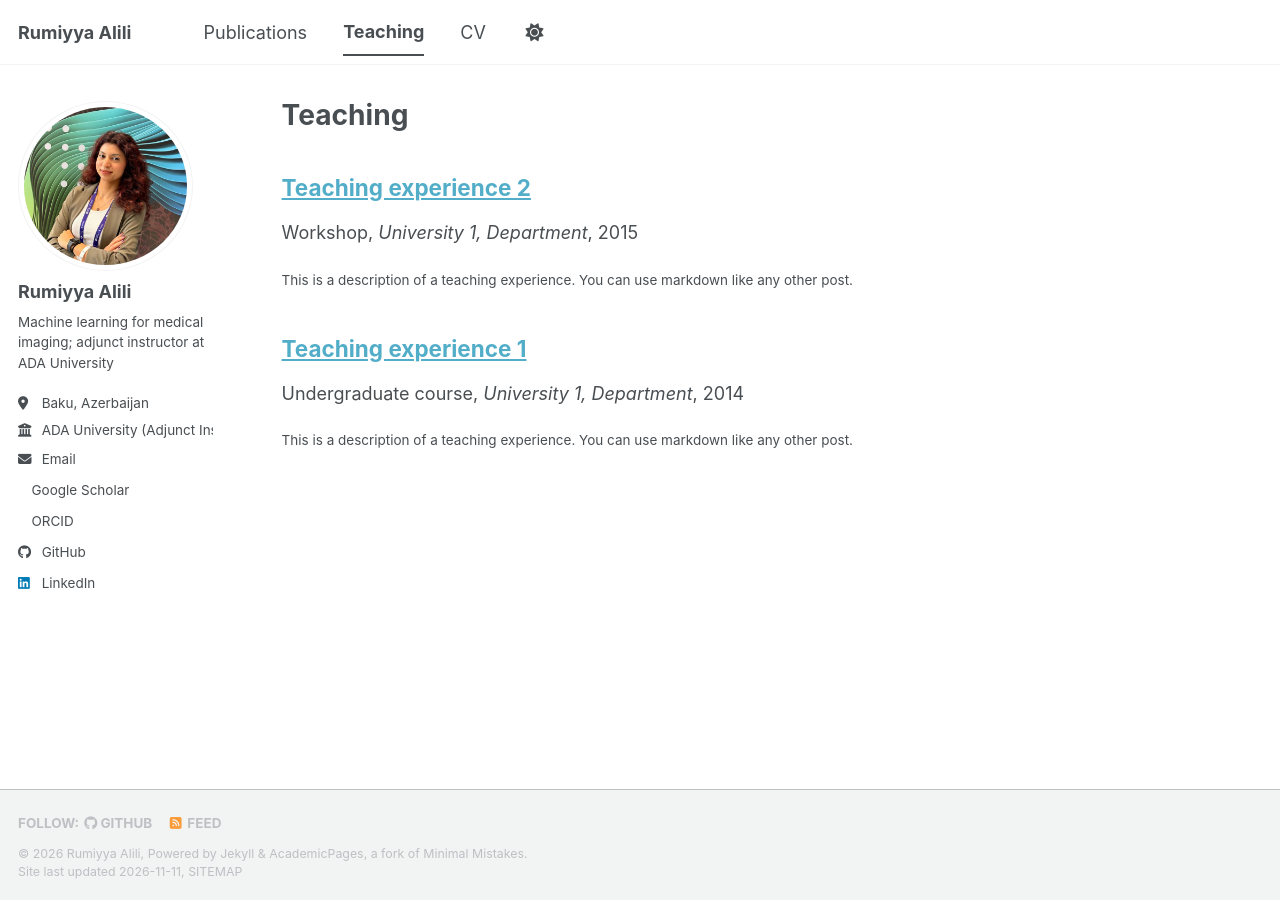
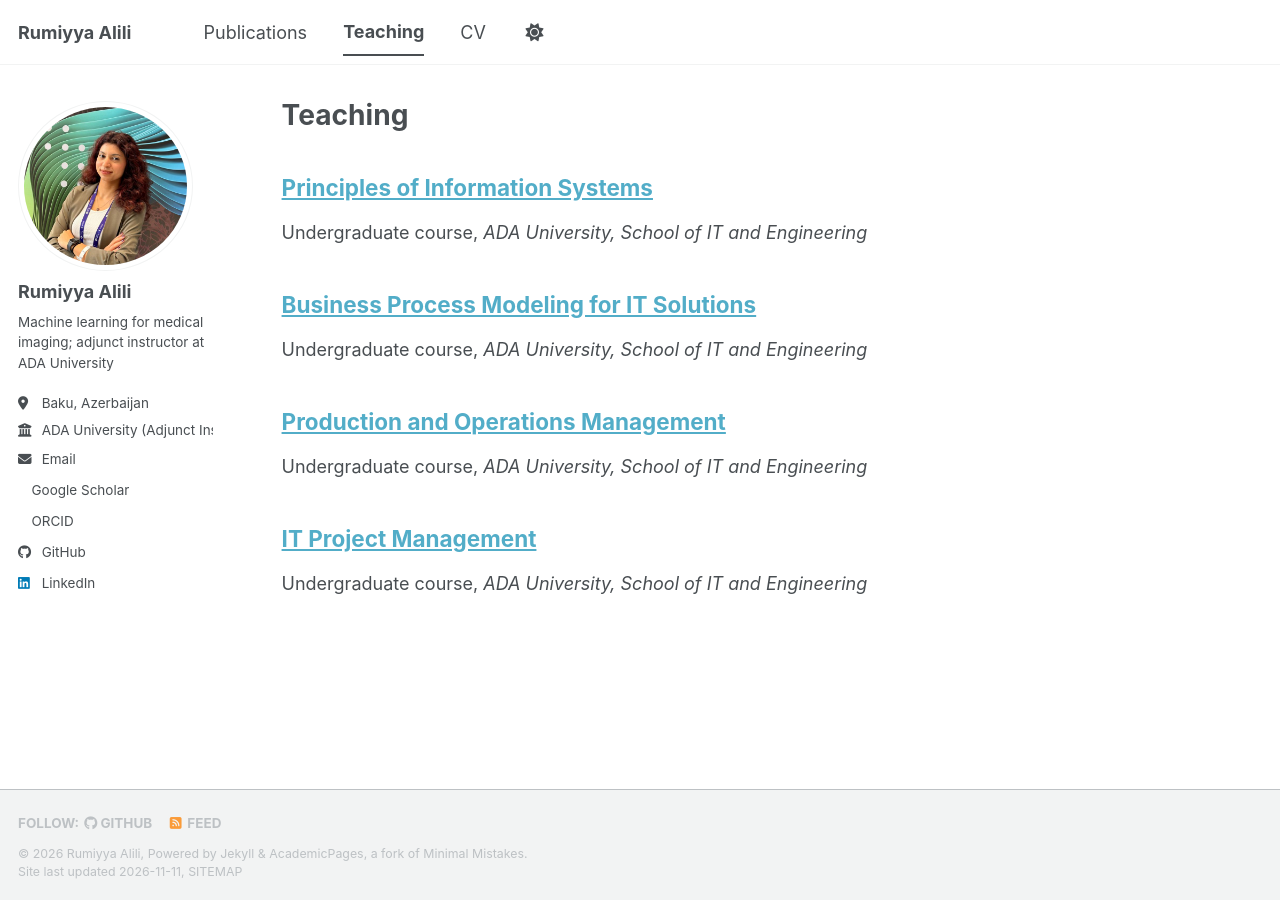
Before and after one commit to rumiyya24/rumiyya24.github.io, a Jekyll site: the page built from _pages/teaching.html, in a window 1280 px wide. Built offline with Jekyll 4.4.1, drawn with Linux system fonts in a browser that asks for light colours; a script bundle is joined from its source files by our own code; a style sheet for code colours, icons or effects is not loaded.

Commit message:
Replace sample teaching entries with ADA University courses
Add four undergraduate courses and stop printing the year next to
teaching entries.

Co-Authored-By: Claude Sonnet 5.5 <noreply@anthropic.com>
Claude-Session: https://claude.ai/code/session_01URvaFCusfaNuX45A21SrWr

```diff
--- a/_includes/archive-single.html
+++ b/_includes/archive-single.html
@@ -39,7 +39,7 @@
     {% endif %}
 
         {% if post.collection == 'teaching' %}
-          <p> {{ post.type }}, <i>{{ post.venue }}</i>, {{ post.date | default: "1900-01-01" | date: "%Y" }} </p>
+          <p> {{ post.type }}, <i>{{ post.venue }}</i> </p>
         {% elsif post.collection == 'publications' %}
           <p>Published in <i>{{ post.venue }}</i>, {{ post.date | default: "1900-01-01" | date: "%Y" }} </p>
         {% elsif post.date %}
--- a/_teaching/2014-spring-teaching-1.md
+++ /dev/null
@@ -1,20 +0,0 @@
----
-title: "Teaching experience 1"
-collection: teaching
-type: "Undergraduate course"
-permalink: /teaching/2014-spring-teaching-1
-venue: "University 1, Department"
-date: 2014-01-01
-location: "City, Country"
----
-
-This is a description of a teaching experience. You can use markdown like any other post.
-
-Heading 1
-======
-
-Heading 2
-======
-
-Heading 3
-======
--- a/_teaching/2015-spring-teaching-2.md
+++ /dev/null
@@ -1,20 +0,0 @@
----
-title: "Teaching experience 2"
-collection: teaching
-type: "Workshop"
-permalink: /teaching/2015-spring-teaching-1
-venue: "University 1, Department"
-date: 2015-01-01
-location: "City, Country"
----
-
-This is a description of a teaching experience. You can use markdown like any other post.
-
-Heading 1
-======
-
-Heading 2
-======
-
-Heading 3
-======
--- /dev/null
+++ b/_teaching/business-process-modeling-for-it-solutions.md
@@ -0,0 +1,9 @@
+---
+title: "Business Process Modeling for IT Solutions"
+collection: teaching
+type: "Undergraduate course"
+permalink: /teaching/business-process-modeling-for-it-solutions
+venue: "ADA University, School of IT and Engineering"
+date: 2025-09-03
+location: "Baku, Azerbaijan"
+---
--- /dev/null
+++ b/_teaching/it-project-management.md
@@ -0,0 +1,9 @@
+---
+title: "IT Project Management"
+collection: teaching
+type: "Undergraduate course"
+permalink: /teaching/it-project-management
+venue: "ADA University, School of IT and Engineering"
+date: 2025-09-01
+location: "Baku, Azerbaijan"
+---
--- /dev/null
+++ b/_teaching/principles-of-information-systems.md
@@ -0,0 +1,9 @@
+---
+title: "Principles of Information Systems"
+collection: teaching
+type: "Undergraduate course"
+permalink: /teaching/principles-of-information-systems
+venue: "ADA University, School of IT and Engineering"
+date: 2025-09-04
+location: "Baku, Azerbaijan"
+---
--- /dev/null
+++ b/_teaching/production-and-operations-management.md
@@ -0,0 +1,9 @@
+---
+title: "Production and Operations Management"
+collection: teaching
+type: "Undergraduate course"
+permalink: /teaching/production-and-operations-management
+venue: "ADA University, School of IT and Engineering"
+date: 2025-09-02
+location: "Baku, Azerbaijan"
+---
```
